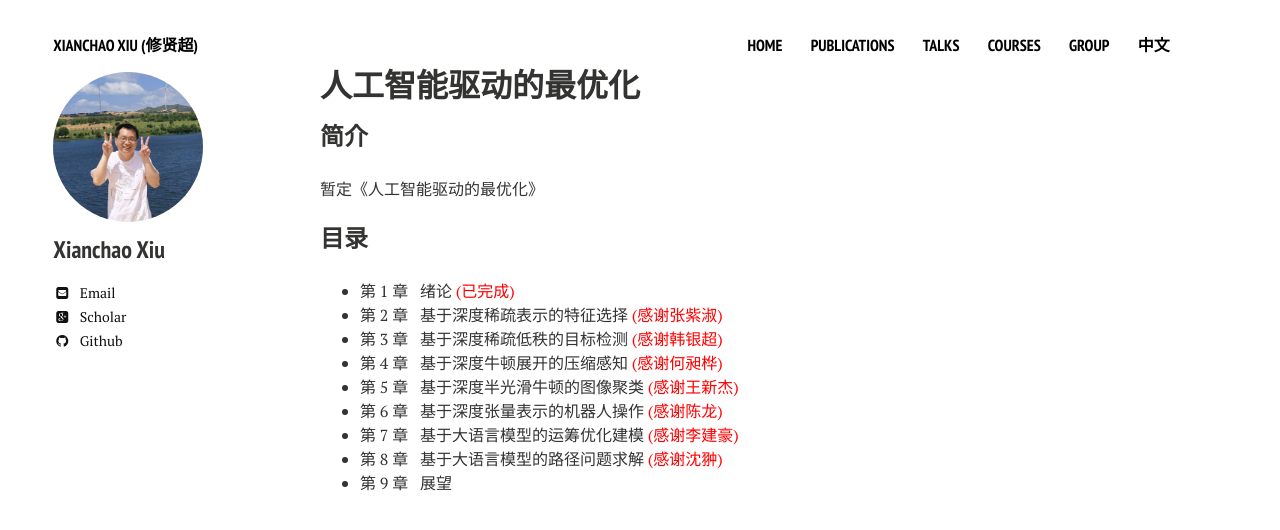
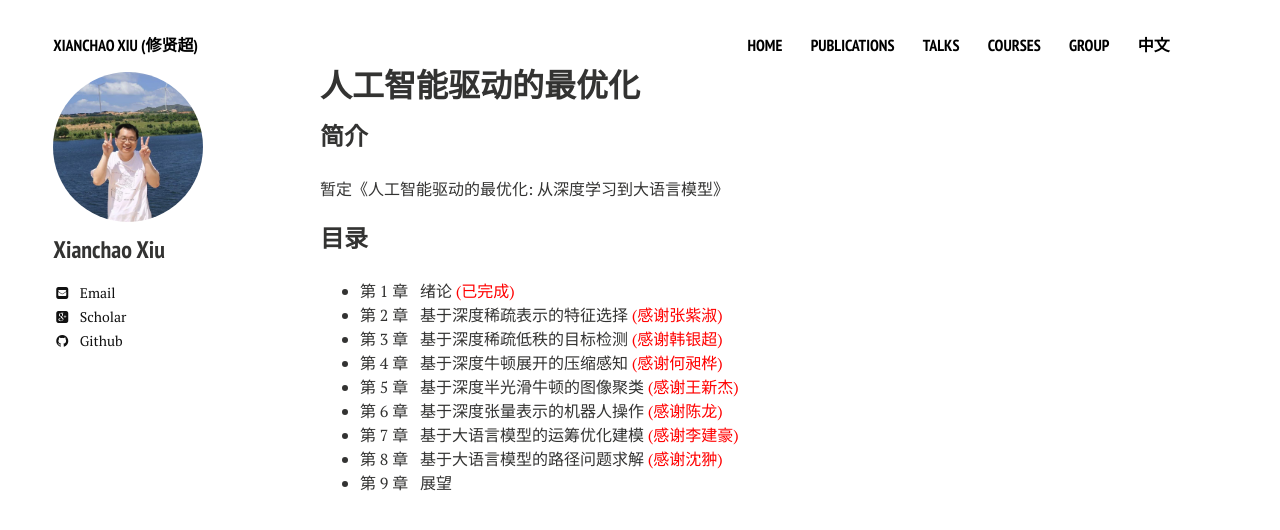
Before and after one commit to xianchaoxiu/xianchaoxiu.github.io, a Jekyll site: the page built from chinese/book/AIOPT/index.md, in a window 1280 px wide. Shown: the top 530 px of the page. Built offline with Jekyll 4.4.1, drawn with Linux system fonts in a browser that asks for light colours; nearby versions of some CDN libraries.

Commit message:
Update index.md

```diff
--- a/chinese/book/AIOPT/index.md
+++ b/chinese/book/AIOPT/index.md
@@ -6,7 +6,7 @@ share: false
 ---
 
 ### 简介
-暂定《人工智能驱动的最优化》
+暂定《人工智能驱动的最优化: 从深度学习到大语言模型》
 
 ### 目录
 - 第 1 章 &nbsp;  绪论 <span style="color:#ff0000">(已完成)</span> <br>
```
